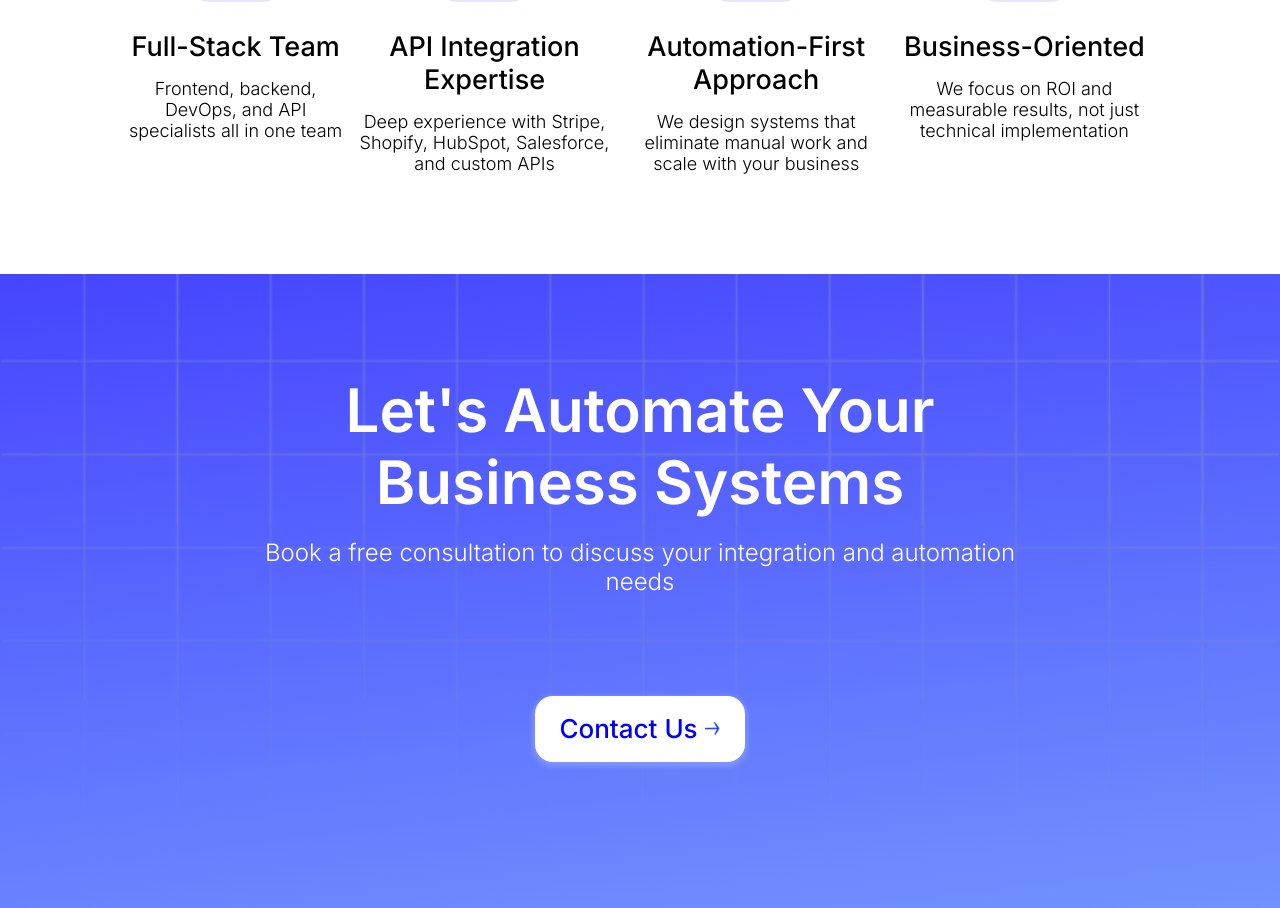
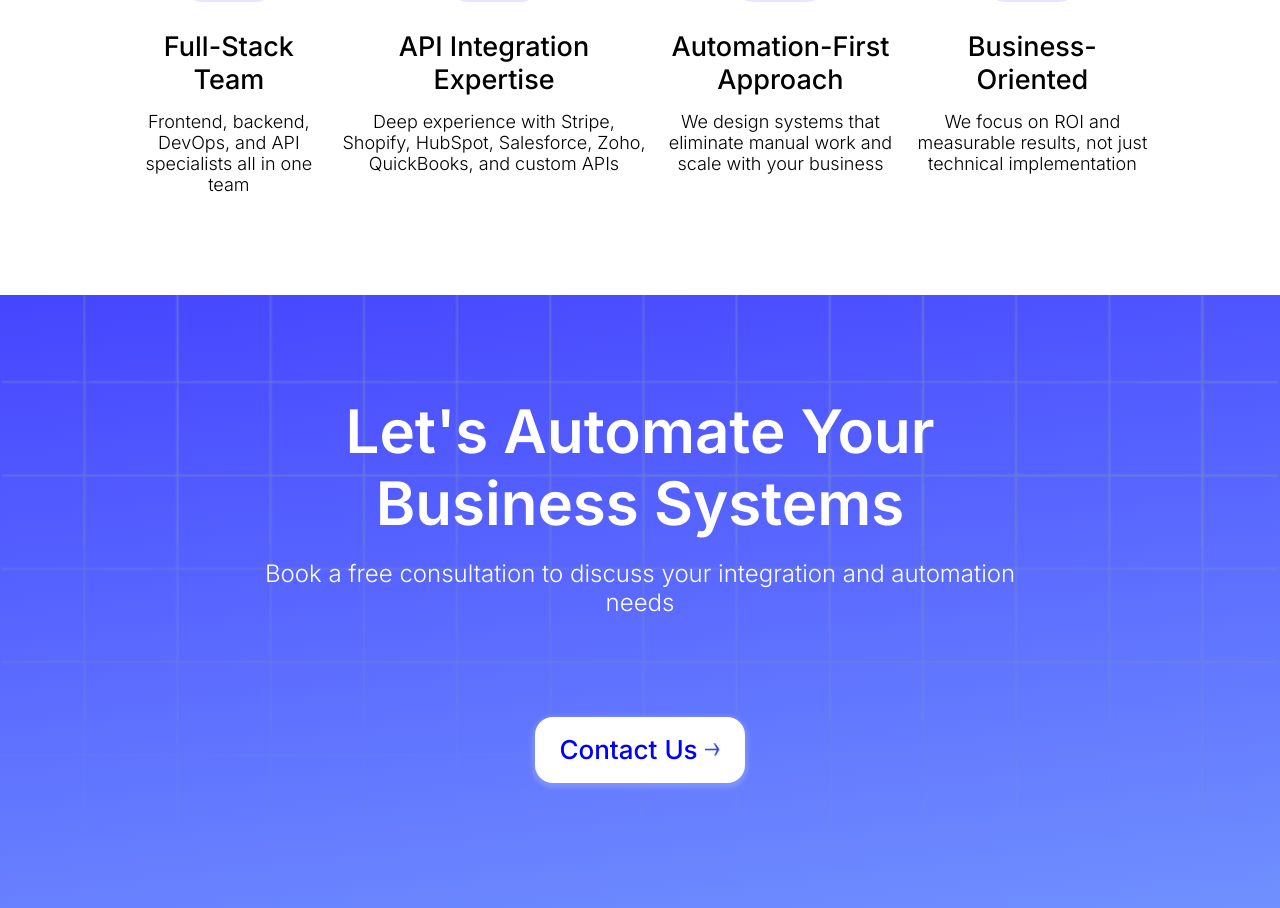
Before and after one commit to webDev712/0777, a React (Create React App) app: page / in a window 1280 px wide. Shown: the part 7241-8149 px from the top of the page. Built offline with nearby package versions, Linux system fonts and the light colour scheme.

Commit message:
changed text in WhyUs block

```diff
--- a/src/components/Blocks/WhyUS.js
+++ b/src/components/Blocks/WhyUS.js
@@ -12,7 +12,7 @@ const WhyUS = () => {
                 </div>
                 <div data-id="puzzle">
                     <div>API Integration Expertise</div>
-                    <p>Deep experience with Stripe, Shopify, HubSpot, Salesforce, and custom APIs</p>
+                    <p>Deep experience with Stripe, Shopify, HubSpot, Salesforce, Zoho, QuickBooks, and custom APIs</p>
                 </div>
                 <div data-id="energy-big">
                     <div>Automation-First Approach</div>
```
